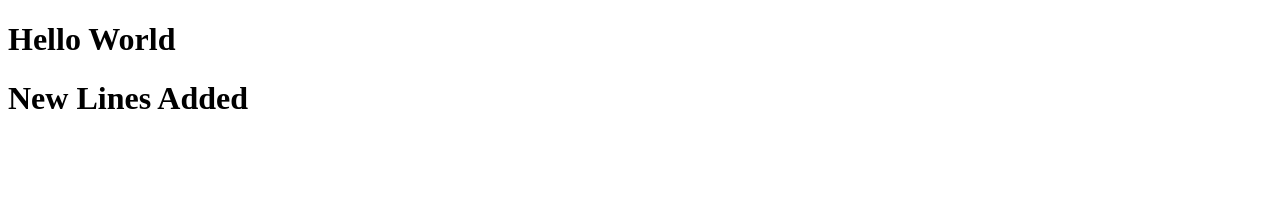
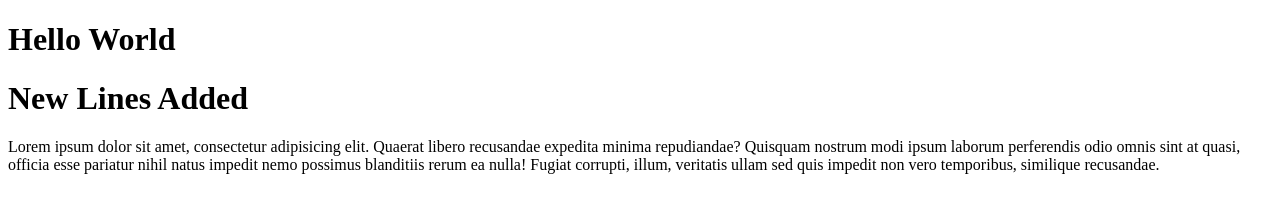
Before and after one commit to Ramu8688744624/Learning1, a plain HTML site: page index.html in a window 1280 px wide. Drawn offline with Linux system fonts and the light colour scheme.

Commit message:
Added a Pragraph with 50 words

```diff
--- a/index.html
+++ b/index.html
@@ -8,5 +8,6 @@
 <body>
     <h1>Hello World</h1>
     <h1>New Lines Added</h1>
+    <p>Lorem ipsum dolor sit amet, consectetur adipisicing elit. Quaerat libero recusandae expedita minima repudiandae? Quisquam nostrum modi ipsum laborum perferendis odio omnis sint at quasi, officia esse pariatur nihil natus impedit nemo possimus blanditiis rerum ea nulla! Fugiat corrupti, illum, veritatis ullam sed quis impedit non vero temporibus, similique recusandae.</p>
 </body>
 </html>
```
